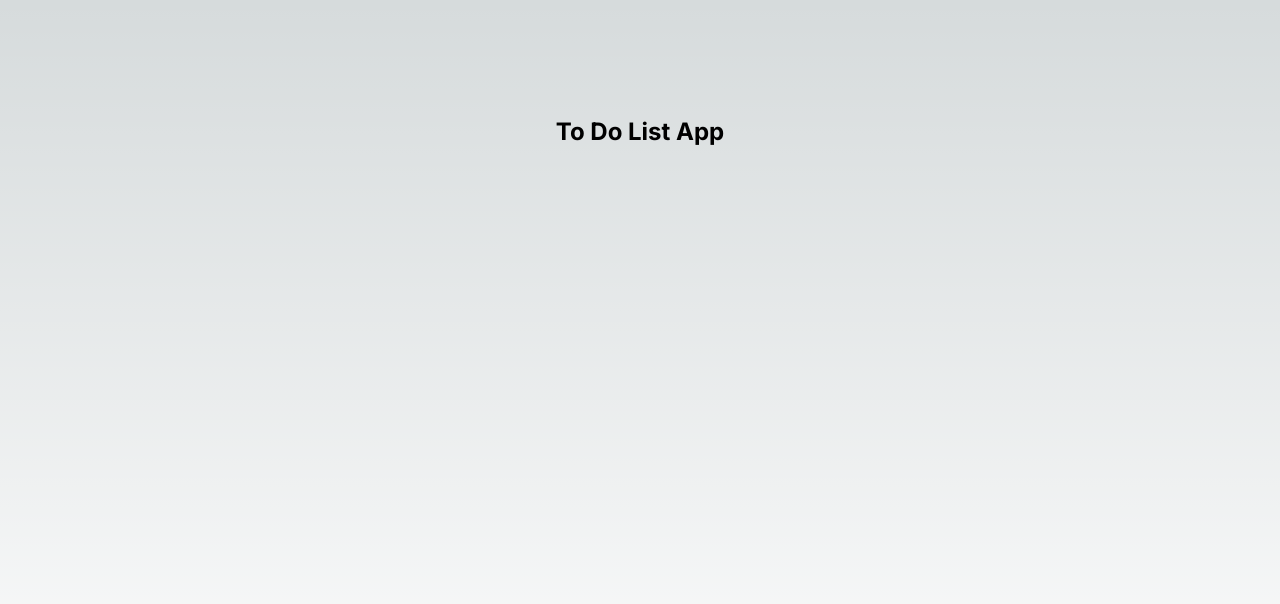
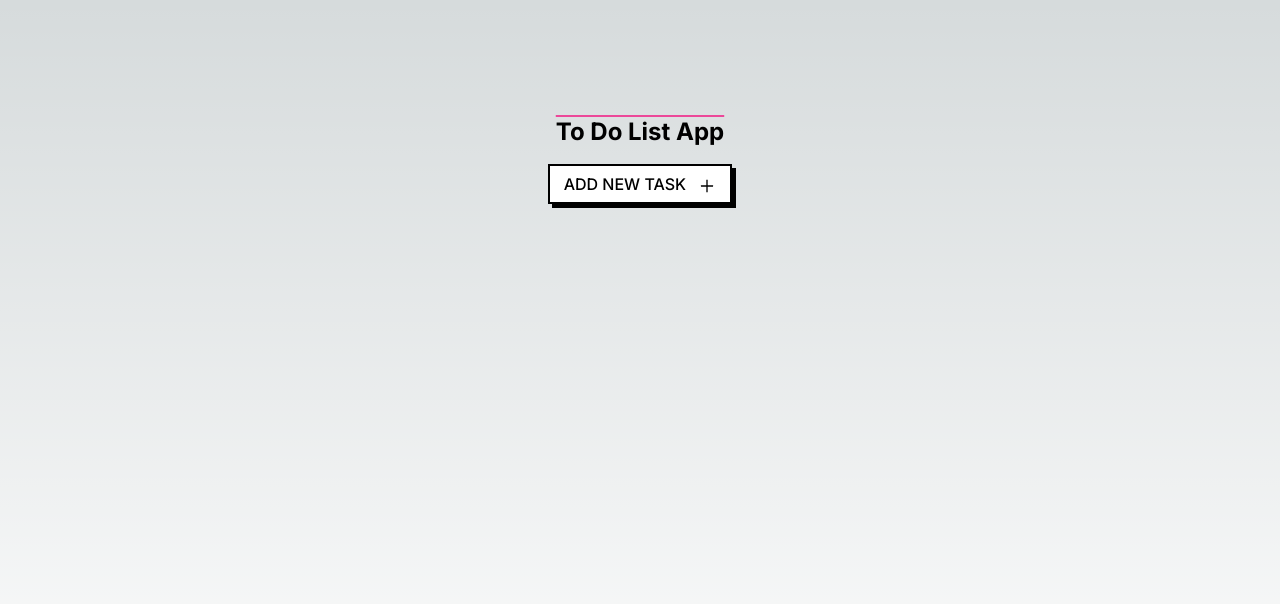
Before and after one commit to daniel-monsalve-villegas/stamurai-assignment, a Next.js app: page / in a window 1280 px wide. Shown: the top 604 px of the page. Built offline with nearby package versions, Linux system fonts and the light colour scheme.

Commit message:
add task component

```diff
--- /dev/null
+++ b/app/components/AddTask.tsx
@@ -0,0 +1,19 @@
+import { AiOutlinePlus } from 'react-icons/ai'
+
+const AddTask = () => {
+  return (
+    <div className='mt-4'>
+      <button
+        className='relative inline-block px-4 py-2 font-medium group uppercase'
+        type='button'>
+        <span className='absolute inset-0 w-full h-full transition duration-200 ease-out transform translate-x-1 translate-y-1 bg-black group-hover:-translate-x-0 group-hover:-translate-y-0'></span>
+        <span className='absolute inset-0 w-full h-full bg-white border-2 border-black group-hover:bg-black'></span>
+        <span className='relative text-black group-hover:text-white'>
+          add new task <AiOutlinePlus className='ml-2 inline' size={18} />
+        </span>
+      </button>
+    </div>
+  )
+}
+
+export default AddTask
--- a/app/page.tsx
+++ b/app/page.tsx
@@ -1,8 +1,11 @@
+import AddTask from './components/AddTask'
+
 const Home = () => {
   return (
     <main className='flex min-h-screen flex-col items-center justify-between p-24'>
       <div className='text-center my-5 gap-4'>
-        <h1 className='text-2xl font-bold'>To Do List App</h1>
+        <h1 className='text-2xl font-bold overline underline decoration-pink-500'>To Do List App</h1>
+        <AddTask />
       </div>
     </main>
   )
```
